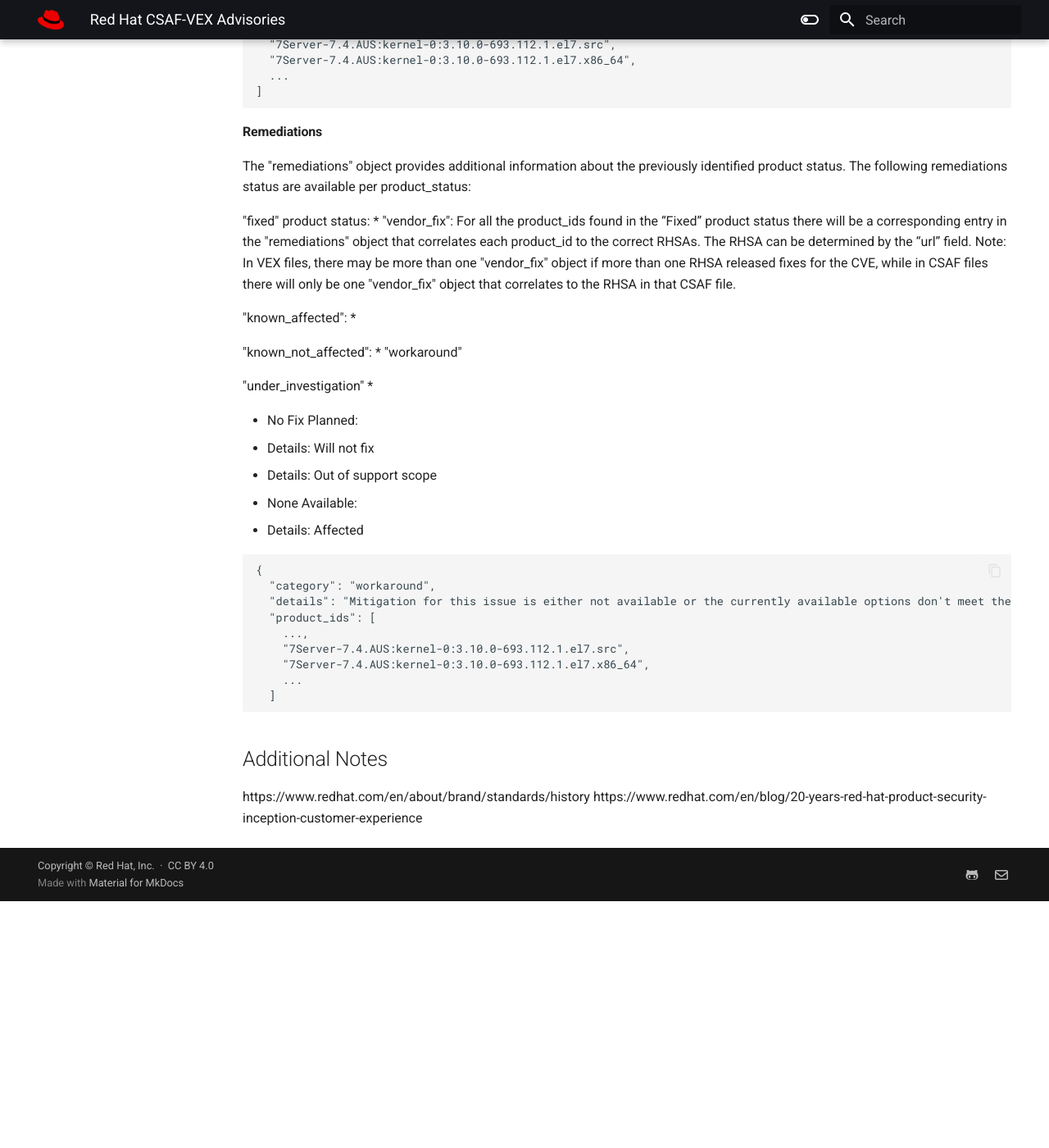
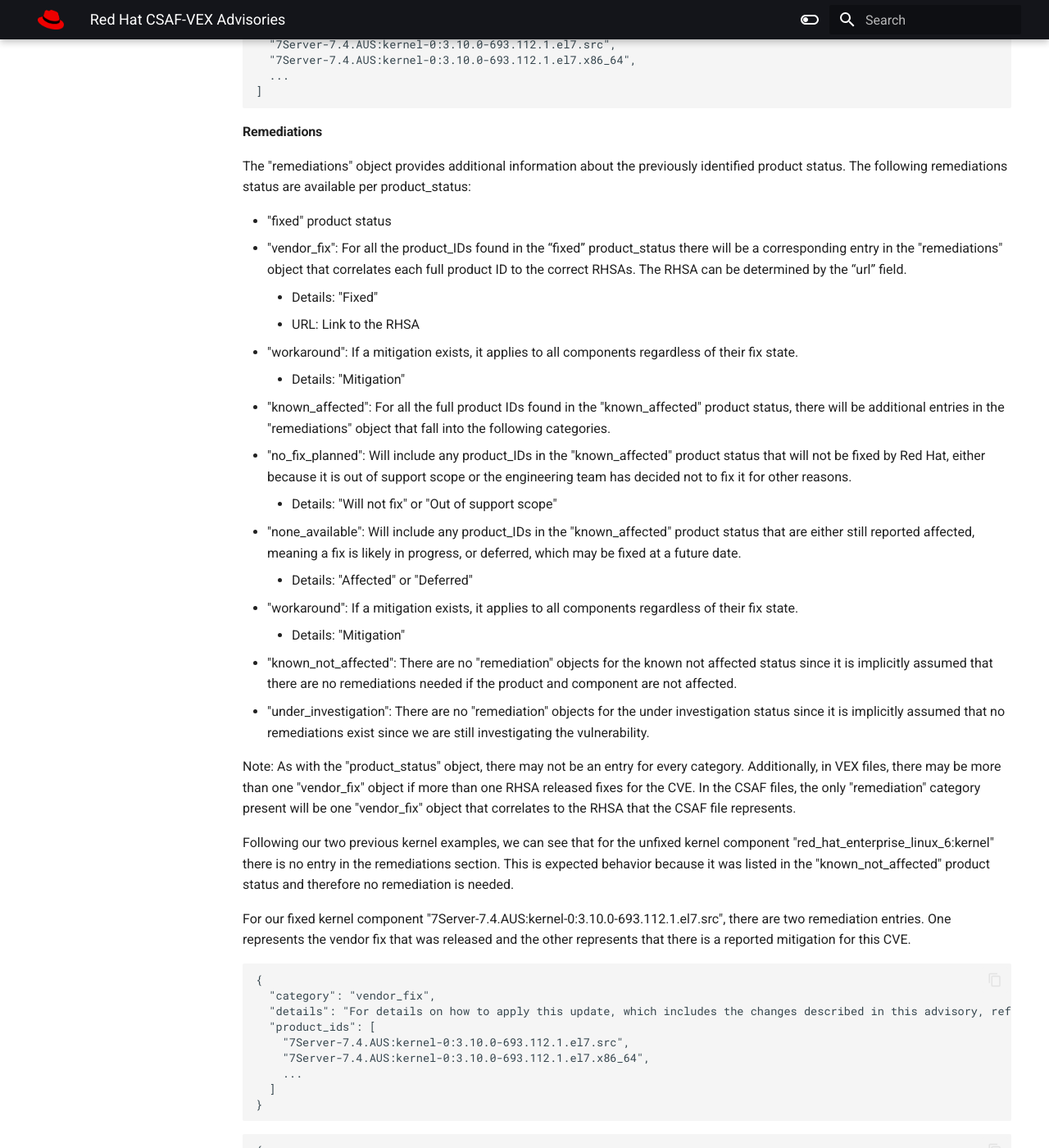
Before and after one commit to RedHatProductSecurity/security-data-guidelines, an MkDocs documentation site: the page built from docs/csaf-vex.md, in a window 1280 px wide and 1400 px high, scrolled down 8813 px. Shown: the whole window at 82% size. Built offline with MkDocs 1.6.1 and Material for MkDocs 9.7.7, drawn with Linux system fonts in a browser that asks for light colours; before the commit the page ends 9912 px from its top, so only the background shows below that; some of the changed text lies outside the part shown.

Commit message:
YAY! Final content added :)

````diff
--- a/docs/csaf-vex.md
+++ b/docs/csaf-vex.md
@@ -64,7 +64,7 @@ General CVE Severity:
 },
 ```
 
-VEX Metadata:
+VEX metadata:
 
 ```
 "category": "csaf_vex",
@@ -286,7 +286,7 @@ The "vulnerabilities" section reports vulnerability metadata for any CVEs includ
 object.
 
 #### CVE Information
-CVE ID, CWE and Publication Date:
+CVE ID, CWE and publication date:
 ```
 "cve": "CVE-2023-20593",
       "cwe": {
@@ -296,7 +296,7 @@ CVE ID, CWE and Publication Date:
       "discovery_date": "2023-05-31T00:00:00+00:00",
 ```
 
-CVE Description, Summary and Statement:
+CVE description, summary and statement:
 ```
 "notes": [
   {
@@ -317,7 +317,7 @@ CVE Description, Summary and Statement:
 ],
 ```
 
-CVSS Score and Severity:
+CVSS score and severity:
 ```
 "scores": [
     {
@@ -346,7 +346,7 @@ CVSS Score and Severity:
     }
 ],
 ```
-Additional CVE Resources:
+Additional CVE resources:
 ```
  "references": [
         {
@@ -385,11 +385,11 @@ Additional CVE Resources:
 #### Product Fix Status
 The "product_status" includes the following fix statuses:
 
-* Fixed: Contains the same fixed component versions and other details (product_tree objects) that the are reported fixed
+* "fixed": Contains the same fixed component versions and other details (product_tree objects) that the are reported fixed
 for a given CVE
-* Known Affected: Confirmation that the specific component and product is affected by a particular CVE
-* Known Not Affected: Confirmation that the specific component and product is not affected by a particular CVE
-* Under Investigation: Information that the Red Hat Product Security team is verifying the applicability and impact of
+* "known_affected": Confirmation that the specific component and product is affected by a particular CVE
+* "known_not_affected": Confirmation that the specific component and product is not affected by a particular CVE
+* "under_investigation": Information that the Red Hat Product Security team is verifying the applicability and impact of
 a specific CVE to the specific component and product
 
 Compressed down, a product_status object that included products of each category, would look like:
@@ -431,26 +431,53 @@ Our other full product ID "7Server-7.4.AUS:kernel-0:3.10.0-693.112.1.el7.src" ca
 The "remediations" object provides additional information about the previously identified product status. The following
 remediations status are available per product_status:
 
-"fixed" product status:
-* "vendor_fix": For all the product_ids found in the “Fixed” product status there will be a corresponding entry in the
-"remediations" object that correlates each product_id to the correct RHSAs. The RHSA can be determined by the “url”
-field. Note: In VEX files, there may be more than one "vendor_fix" object if more than one RHSA released fixes for the
-CVE, while in CSAF files there will only be one "vendor_fix" object that correlates to the RHSA in that CSAF file.
+* "fixed" product status
+  * "vendor_fix": For all the product_IDs found in the “fixed” product_status there will be a corresponding entry
+    in the "remediations" object that correlates each full product ID to the correct RHSAs. The RHSA can be determined by
+    the “url” field.
+    * Details: "Fixed"
+    * URL: Link to the RHSA
+  * "workaround": If a mitigation exists, it applies to all components regardless of their fix state.
+    * Details: "Mitigation"
+* "known_affected": For all the full product IDs found in the "known_affected" product status, there will be additional
+entries in the "remediations" object that fall into the following categories.
+  * "no_fix_planned": Will include any product_IDs in the "known_affected" product status that will not be fixed by Red
+  Hat, either because it is out of support scope or the engineering team has decided not to fix it for other reasons.
+    * Details: "Will not fix" or "Out of support scope"
+  * "none_available": Will include any product_IDs in the "known_affected" product status that are either still reported
+  affected, meaning a fix is likely in progress, or deferred, which may be fixed at a future date.
+    * Details: "Affected" or "Deferred"
+  * "workaround": If a mitigation exists, it applies to all components regardless of their fix state.
+    * Details: "Mitigation"
+* "known_not_affected": There are no "remediation" objects for the known not affected status since it is implicitly
+assumed that there are no remediations needed if the product and component are not affected.
+* "under_investigation": There are no "remediation" objects for the under investigation status since it is implicitly
+assumed that no remediations exist since we are still investigating the vulnerability.
 
-"known_affected":
-*
+Note: As with the "product_status" object, there may not be an entry for every category. Additionally, in VEX files,
+there may be more than one "vendor_fix" object if more than one RHSA released fixes for the CVE. In the CSAF files,
+the only "remediation" category present will be one "vendor_fix" object that correlates to the RHSA that the CSAF
+file represents.
 
-"known_not_affected":
-* "workaround"
+Following our two previous kernel examples, we can see that for the unfixed kernel component
+"red_hat_enterprise_linux_6:kernel" there is no entry in the remediations section. This is expected behavior because
+it was listed in the "known_not_affected" product status and therefore no remediation is needed.
 
-"under_investigation"
-*
+For our fixed kernel component "7Server-7.4.AUS:kernel-0:3.10.0-693.112.1.el7.src", there are two remediation entries.
+One represents the vendor fix that was released and the other represents that there is a reported mitigation for this
+CVE.
 
-* No Fix Planned:
-  * Details: Will not fix
-  * Details: Out of support scope
-* None Available:
-  * Details: Affected
+```
+{
+  "category": "vendor_fix",
+  "details": "For details on how to apply this update, which includes the changes described in this advisory, refer to:\n\nhttps://access.redhat.com/articles/11258\n\nThe system must be rebooted for this update to take effect.",
+  "product_ids": [
+    "7Server-7.4.AUS:kernel-0:3.10.0-693.112.1.el7.src",
+    "7Server-7.4.AUS:kernel-0:3.10.0-693.112.1.el7.x86_64",
+    ...
+  ]
+}
+```
 
 ```
 {
@@ -466,7 +493,6 @@ CVE, while in CSAF files there will only be one "vendor_fix" object that correla
 ```
 
 
-
 ## Additional Notes
 https://www.redhat.com/en/about/brand/standards/history
 https://www.redhat.com/en/blog/20-years-red-hat-product-security-inception-customer-experience
````
Also changed, not shown: other parts of docs/csaf-vex.md (+1 -1 lines).
